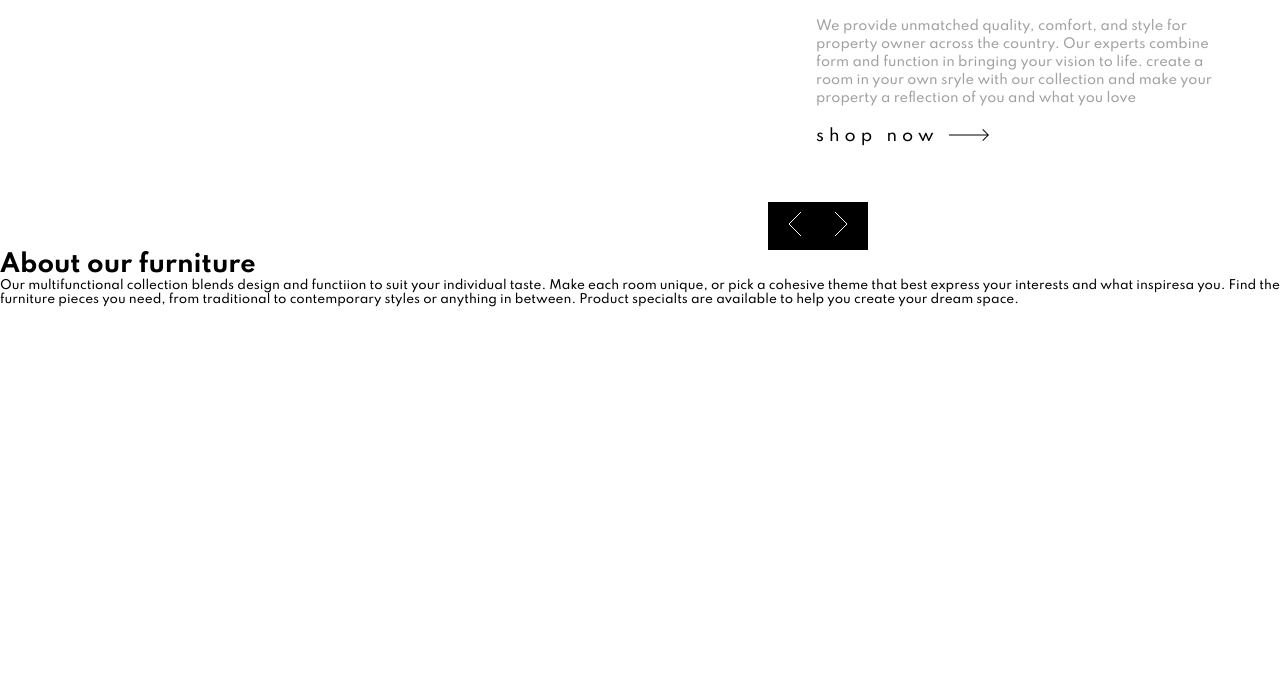
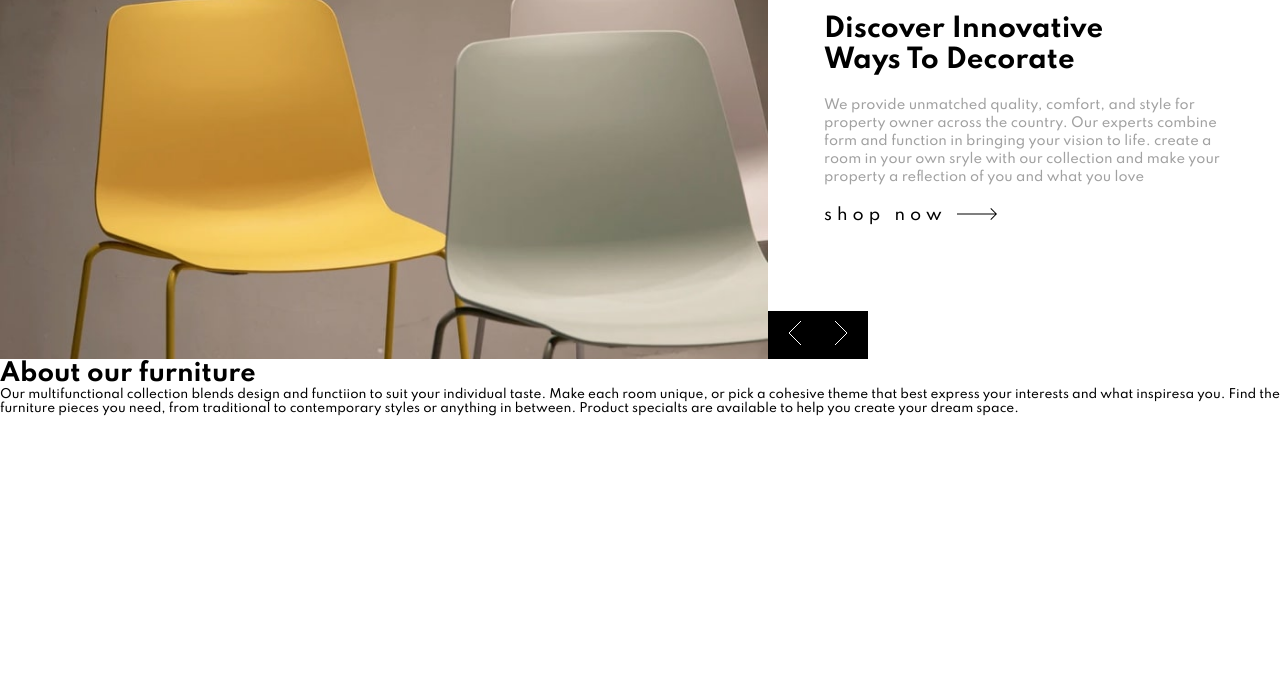
Before and after one commit to daudi13/room-homepage-master, a plain HTML site: page index.html in a window 1280 px wide. Shown: the part 121-800 px from the top of the page. Drawn offline with Linux system fonts and the light colour scheme.

Commit message:
commit changes

```diff
--- a/index.html
+++ b/index.html
@@ -20,10 +20,9 @@
   <div class="container">
   <div class="top-container">
     <div class="top-container-a">
-      <div class="slider-item-one active"></div>
-      <div class="slider
-      -item-two"></div>
-      <div class="slider-item-three"></div>
+      <div class="slider-item one active"></div>
+      <div class="slider-item two"></div>
+      <div class="slider-item three"></div>
       <div class="nav">
         <div class="logo">Room</div>
         <nav>
--- a/sass/_container.scss
+++ b/sass/_container.scss
@@ -4,19 +4,37 @@
     margin: auto;
 
     .top-container {
-        height: 60%;
+        height: 60vh;
         width: 100%;
         display: flex;
 
         .top-container-a {
             width: 60%;
+            position: relative;
+
+            .slider-item {
+                position: absolute;
+                top: 0;
+                left: 0;
+                background: url('/images/desktop-image-hero-2.jpg');
+                background-position: center center;
+                background-size: cover;
+                height: 100%;
+                width: 100%;
+                z-index: -1;
+            }
         }
 
         .top-container-b {
             width: 40%;
+            height: 60vh;
+            position: relative;
 
             .dsc{
-                padding: 3.5rem 3rem;
+                padding: 0 3.5rem;
+                display: flex;
+                align-items: center;
+                height: 100%;
 
                 .desc-txt {
                     display: none;
@@ -55,6 +73,9 @@
                 display: flex;
                 align-items: center;
                 justify-content: space-between;
+                position: absolute;
+                bottom: 0;
+                left: 0;
             }
         }
     }
```
Also changed, not shown: dist/css/main.css, 1 other file.
